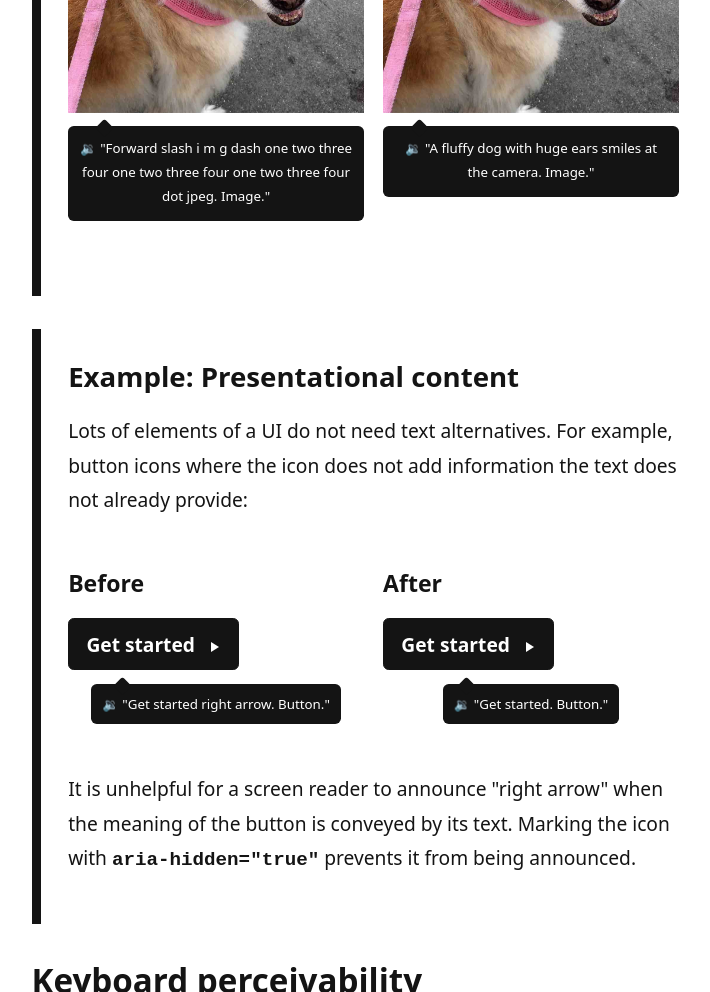
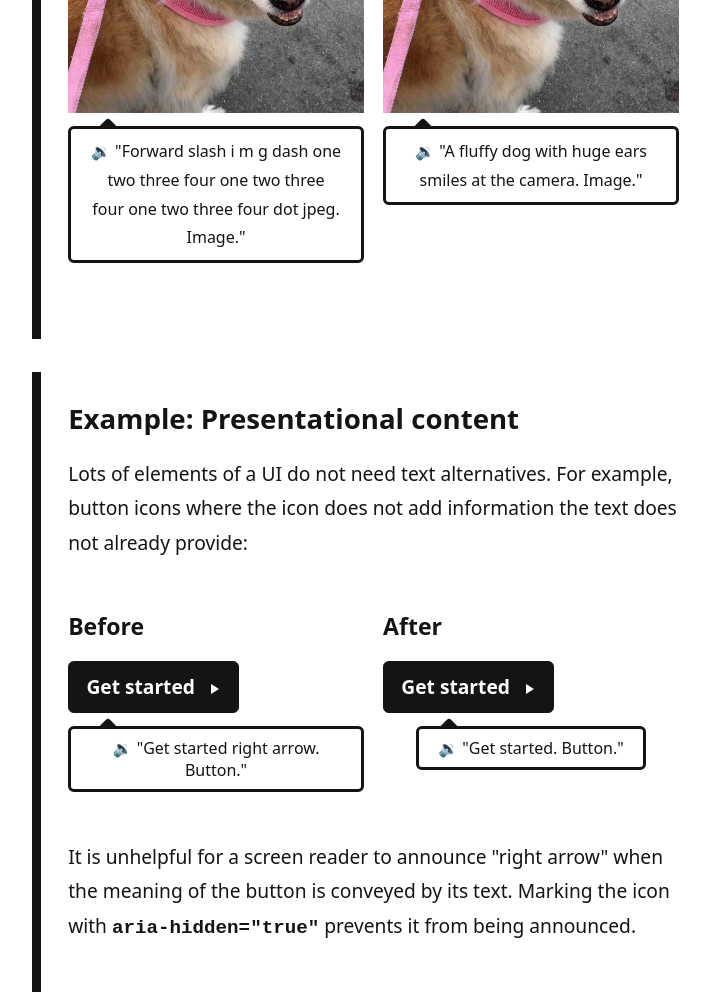
Before and after one commit to stevenpetryk/accessibility-proposal, a plain HTML site: page index.html in a window 1280 px wide. Shown: the part 1940-2932 px from the top of the page, without its empty margins (271-981 px from the left). Drawn offline with Linux system fonts and the light colour scheme.

Commit message:
Even better screen reader appearance

```diff
--- a/css/with-screenreader-label.css
+++ b/css/with-screenreader-label.css
@@ -5,13 +5,13 @@
 }
 
 .with-screenreader-label .screenreader-label {
-  font-size: var(--s-2);
+  font-size: var(--s-1);
   text-align: center;
-  background: var(--dark);
-  color: var(--light);
+  background: var(--light);
+  border: 0.2em solid var(--dark);
   margin: 0 auto;
   margin-top: var(--s-2);
-  padding: var(--s-3);
+  padding: var(--s-5) var(--s0);
   max-width: max-content;
   border-radius: var(--round);
   position: relative;
@@ -22,13 +22,15 @@
   display: block;
   position: absolute;
 
+  z-index: -1;
+
   width: 1em;
   height: 1em;
   top: 0;
   left: 10%;
   background: var(--dark);
   border-radius: calc(var(--round) / 2);
-  transform: translateY(-0.35em) rotate(-45deg);
+  transform: translateY(-0.5em) rotate(-45deg);
 }
 
 .with-screenreader-label .screenreader-label:before {
```
